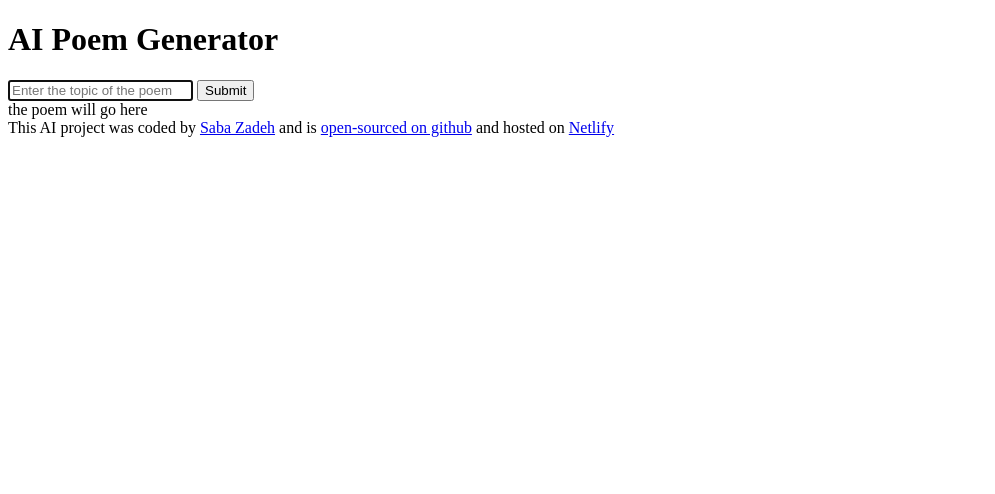
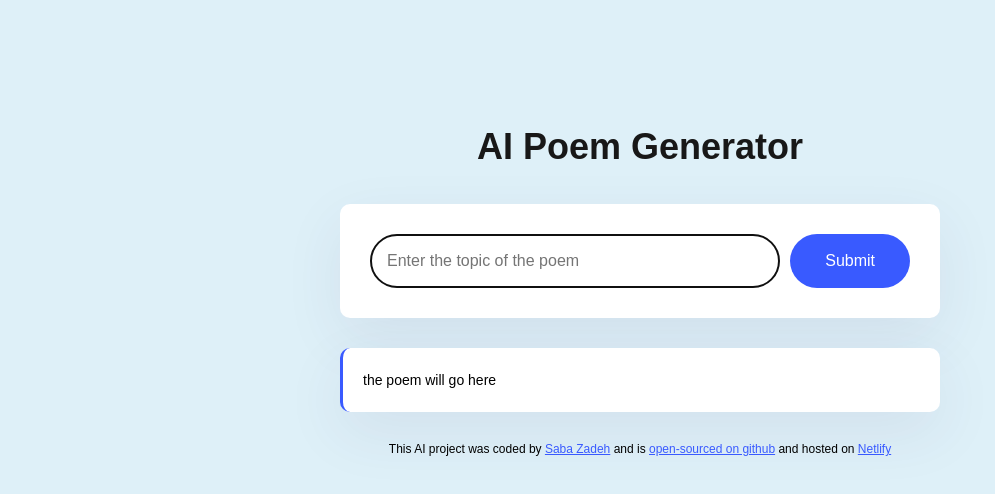
Before and after one commit to SabaKD/poems-generator, a plain HTML site: page index.html in a window 1280 px wide. Shown: the whole page, without its empty margins (0-995 px from the left). Drawn offline with Linux system fonts and the light colour scheme.

Commit message:
added styling to the project

```diff
--- a/index.html
+++ b/index.html
@@ -10,23 +10,28 @@
 </head>
 
 <body>
+    <div class="container">
         <header>
             <h1>AI Poem Generator</h1>
         </header>
         <main>
             <form>
-            <input type="text" placeholder="Enter the topic of the poem" autofocus required autocomplete="off" />
-            <input type="submit" />
+                <input type="text" placeholder="Enter the topic of the poem" autofocus required autocomplete="off"
+                    class="instruction" />
+                <input type="submit" class="submit-button" />
 
             </form>
-        <div>
+            <div class="poem">
                 the poem will go here
             </div>
         </main>
 
         <footer>This AI project was coded by <a href="https://github.com/SabaKD">Saba Zadeh</a> and is <a
                 href="https://github.com/SabaKD/poems-generator">open-sourced on github</a> and hosted on <a
-            href="https://main--poetic-chaja-c504dd.netlify.app/">Netlify</a></footer>
+                href="https://main--poetic-chaja-c504dd.netlify.app/">Netlify</a>
+        </footer>
+    </div>
+
 </body>
 <script src="src/index.js"></script>
 
--- a/src/style.css
+++ b/src/style.css
@@ -0,0 +1,68 @@
+body {
+    background-color: rgb(222, 240, 248);
+    font-family: Arial, Helvetica, sans-serif;
+}
+
+.container{
+    margin: 120px auto;
+    max-width: 600px;
+}
+
+h1{
+    text-align: center;
+    font-weight: 800;
+    font-size: 36px;
+    line-height: 1.5;
+    color: rgb(24, 24, 24);
+}
+
+header{
+    margin-bottom: 30px;
+}
+
+form{
+    padding: 30px;
+    background-color: white;
+    border-radius: 10px;
+    display: flex;
+    box-shadow: 0px 20px 60px rgba(65, 50, 100, 0.08);
+    margin-bottom: 30px;
+}
+.instruction {
+    padding: 16px;
+    border: 1px solid rgba(39, 33, 66, 0.5);
+    width: 80%;
+    font-size: 16px;
+    border-radius: 50px;
+    line-height: 20px;
+    color: rgb(130, 130, 130);
+
+}
+.submit-button{
+    margin-left: 10px;
+    background: rgb(57, 90, 255);
+    padding: 10px 35px;
+    font-size: 16px;
+    color: white;
+    border-radius: 50px;
+    border: none;
+}
+
+.poem{
+    font-size: 14px;
+    background-color: white;
+    padding: 20px;
+    line-height: 24px;
+    border-left: 3px solid rgb(57, 90, 255);
+    box-shadow: 0px 20px 60px rgba(65, 50, 100, 0.08);
+    border-radius: 10px;
+
+}
+footer{
+    text-align: center;
+    font-size: 12px;
+    margin-top: 30px;
+}
+a{
+    color: rgb(57, 90, 255);
+}
```
Lines whose indentation alone changed are shown as unchanged.
